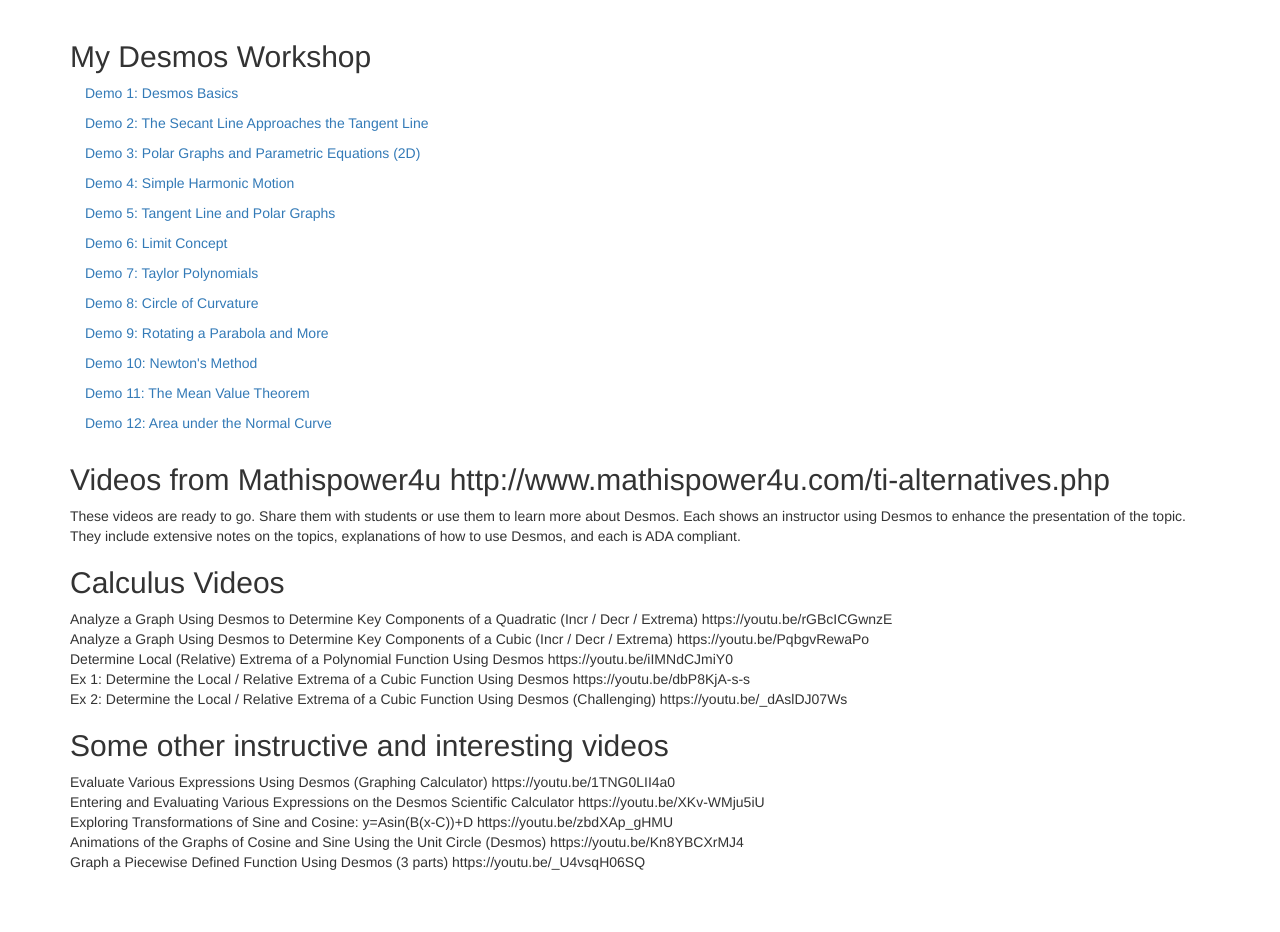
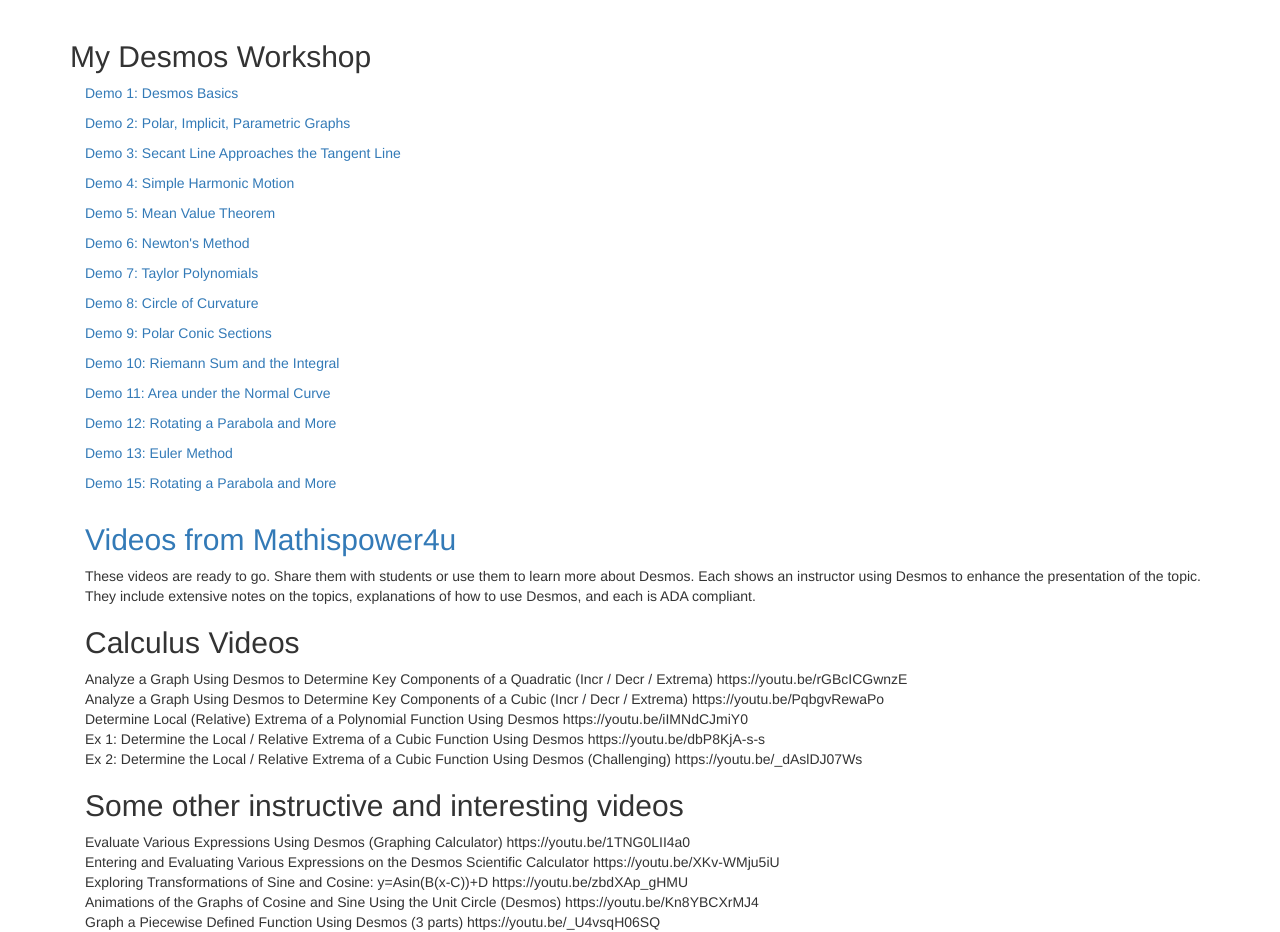
Before and after one commit to aambrioso1/alex_site_new, a Flask app: page /desmos in a window 1280 px wide. Shown: the part 52-984 px from the top of the page. Before the commit the page ends 922 px from the top, so only its background shows below. Run offline with Flask 2, Linux system fonts and the light colour scheme; some libraries are stand-ins or nearby versions.

Commit message:
modify desmos page

```diff
--- a/templates/desmos.html
+++ b/templates/desmos.html
@@ -9,37 +9,37 @@
 
 <div class="container">
     <p>
-        <a href="https://www.desmos.com/calculator/jxt87yyisf" target="_blank">Demo 1: Desmos Basics</a>
+        <a href="https://www.desmos.com/calculator/jq08u9twx3" target="_blank">Demo 1: Desmos Basics</a>
     </p>
 </div>
 
 <div class="container">
     <p>
-        <a href="https://www.desmos.com/calculator/qmagt4cjby" target="_blank">Demo 2: The Secant Line Approaches the Tangent Line</a>
+        <a href="https://www.desmos.com/calculator/qkicvsumwj" target="_blank">Demo 2: Polar, Implicit, Parametric Graphs</a>
     </p>
 </div>
 
 <div class="container">
     <p>
-        <a href="https://www.desmos.com/calculator/xzlhq2artk" target="_blank">Demo 3: Polar Graphs and Parametric Equations (2D)</a>
+        <a href="https://www.desmos.com/calculator/mn0ssqui4m" target="_blank">Demo 3: Secant Line Approaches the Tangent Line</a>
     </p>
 </div>
 
 <div class="container">
     <p>
-        <a href="https://www.desmos.com/calculator/izkxu0mqsl" target="_blank">Demo 4: Simple Harmonic Motion</a>
+        <a href="https://www.desmos.com/calculator/qwxixre8ca" target="_blank">Demo 4: Simple Harmonic Motion</a>
     </p>
 </div>
 
 <div class="container">
     <p>
-        <a href="https://www.desmos.com/calculator/" target="_blank">Demo 5: Tangent Line and Polar Graphs</a>
+        <a href="https://www.desmos.com/calculator/aqkwbxczoy" target="_blank">Demo 5: Mean Value Theorem</a>
     </p>
 </div>
 
 <div class="container">
     <p>
-        <a href="https://www.desmos.com/calculator/" target="_blank">Demo 6:  Limit Concept</a>
+        <a href="https://www.desmos.com/calculator/aqkwbxczoy" target="_blank">Demo 6: Newton's Method</a>
     </p>
 </div>
 
@@ -57,33 +57,45 @@
 
 <div class="container">
     <p>
-        <a href="https://www.desmos.com/calculator/" target="_blank">Demo 9:  Rotating a Parabola and More</a>
+        <a href="https://www.desmos.com/calculator/qcojqbaqof" target="_blank">Demo 9:  Polar Conic Sections</a>
     </p>
 </div>
 
 <div class="container">
     <p>
-        <a href="https://www.desmos.com/calculator/" target="_blank">Demo 10:  Newton's Method</a>
+        <a href="https://www.desmos.com/calculator/" target="_blank">Demo 10:  Riemann Sum and the Integral</a>
     </p>
 </div>
 
 <div class="container">
     <p>
-        <a href="https://www.desmos.com/calculator/" target="_blank">Demo 11:  The Mean Value Theorem</a>
+        <a href="https://www.desmos.com/calculator/" target="_blank">Demo 11:  Area under the Normal Curve</a>
     </p>
 </div>
 
 <div class="container">
     <p>
-        <a href="https://www.desmos.com/calculator/" target="_blank">Demo 12:  Area under the Normal Curve</a>
+        <a href="https://www.desmos.com/calculator/" target="_blank">Demo 12:  Rotating a Parabola and More</a>
     </p>
 </div>
 
+<div class="container">
+    <p>
+        <a href="https://www.desmos.com/calculator/4ua0u6xgva" target="_blank">Demo 13:  Euler Method</a>
+    </p>
+</div>
+
+<div class="container">
+    <p>
+        <a href="https://www.desmos.com/calculator/d8ccpex5eq" target="_blank">Demo 15:  Rotating a Parabola and More</a>
+    </p>
+</div>
+
+<div class="container">
+
     <h2>
-        Videos from Mathispower4u
-        http://www.mathispower4u.com/ti-alternatives.php
+        <a href="hhttp://www.mathispower4u.com/ti-alternatives.php" target="_blank">Videos from Mathispower4u</a>
     </h2>
-
         <div>
             These videos are ready to go.  Share them with students or use them to learn more about Desmos.  Each shows an instructor using Desmos to enhance the presentation of the topic.  They include extensive notes on the topics, explanations of how to use Desmos, and each is ADA compliant.
         </div>
```
